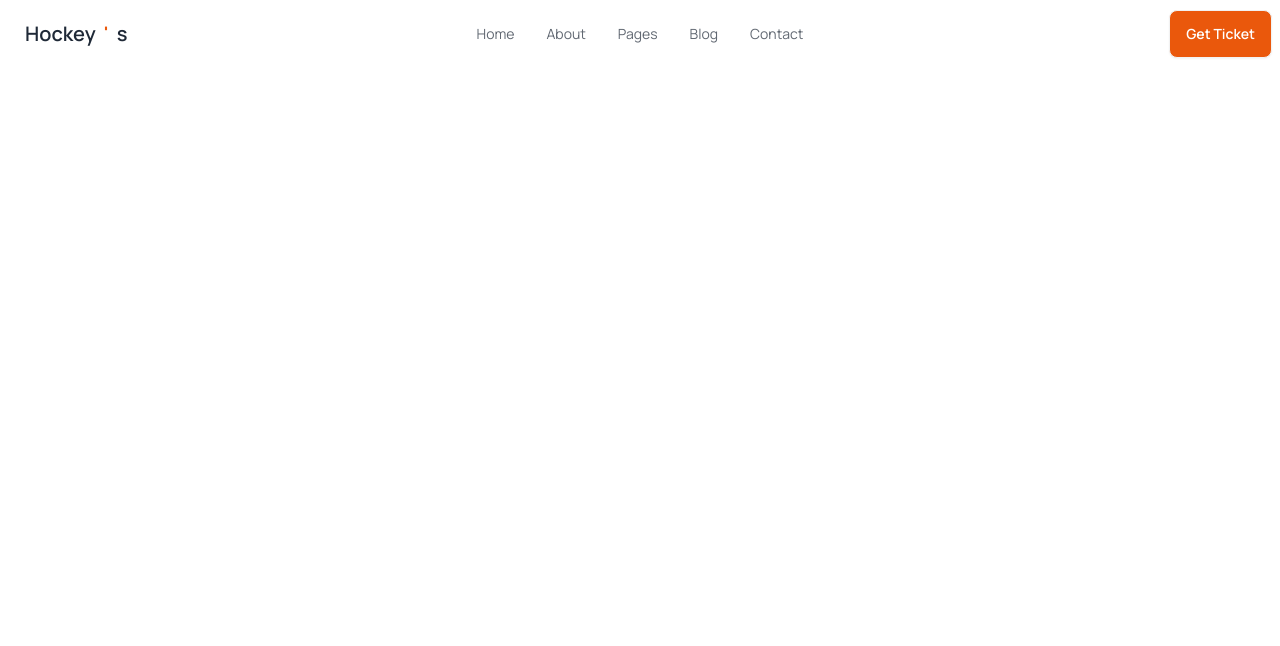
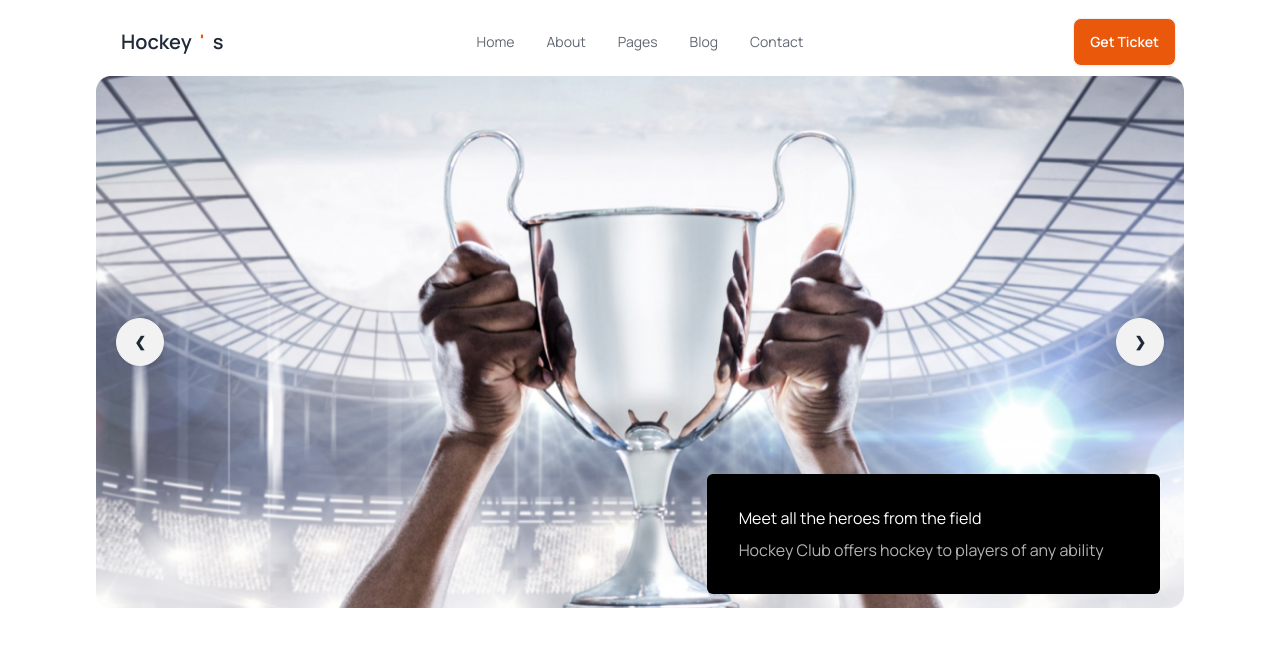
Before and after one commit to nhwnahid007/hockeys-club, a plain HTML site: page index.html in a window 1280 px wide. Drawn offline with nearby package versions, Linux system fonts and the light colour scheme.

Commit message:
Added Header banner  section and  responsive

```diff
--- a/index.html
+++ b/index.html
@@ -27,7 +27,8 @@
 
 </head>
 <body  class="font-manrope">
-    <header class="container">
+    <header class="container mx-auto lg:px-24 px-8 my-2 ">
+        <!-- Navbar -->
         <nav>
             <div class="navbar bg-base-100">
                 <div class="navbar-start">
@@ -59,6 +60,44 @@
                 </div>
               </div>
         </nav>
+
+        <!-- Carousel -->
+
+        <div class="relative">
+            <div class="carousel w-full">
+                <!-- Slide1 -->
+                <div id="slide1" class="carousel-item relative w-full ">
+                  <img src="Images/1.png" class="w-full" />
+                  <div class="absolute flex justify-between transform -translate-y-1/2 left-5 right-5 top-1/2">
+                    <a href="#slide4" class="btn btn-circle">❮</a>
+                    <a href="#slide2" class="btn btn-circle">❯</a>
+                  </div>
+                </div>
+                <!-- Slide2 -->
+                <div id="slide2" class="carousel-item relative w-full ">
+                  <img src="Images/trophy2.jpg" class="w-full" />
+                  <div class="absolute flex justify-between transform -translate-y-1/2 left-5 right-5 top-1/2">
+                    <a href="#slide1" class="btn btn-circle">❮</a>
+                    <a href="#slide3" class="btn btn-circle">❯</a>
+                  </div>
+                </div>
+                 <div id="slide3" class="carousel-item relative w-full ">
+                  <img src="Images/1.png" class="w-full" />
+                  <div class="absolute flex justify-between transform -translate-y-1/2 left-5 right-5 top-1/2">
+                    <a href="#slide2" class="btn btn-circle">❮</a>
+                    <a href="#slide1" class="btn btn-circle">❯</a>
+                  </div>
+                </div>
+
+
+              </div>
+              <div class="bg-black text-white md:w-5/12 md:absolute md:right-2 md:bottom-5 lg:w-5/12	rounded-md p-8 lg:absolute lg:right-6 lg:bottom-5">
+                <h1 class="mb-2">Meet all the heroes from the field</h1>
+                <p class="opacity-70">Hockey Club offers hockey to players of any ability</p>
+              </div>
+        </div>
+
     </header>
+
 </body>
 </html>
```
Also changed, not shown: Images/hockey3.jpg (added), Images/trophy2.jpg (added), Images/trophy3.jpg (added).
